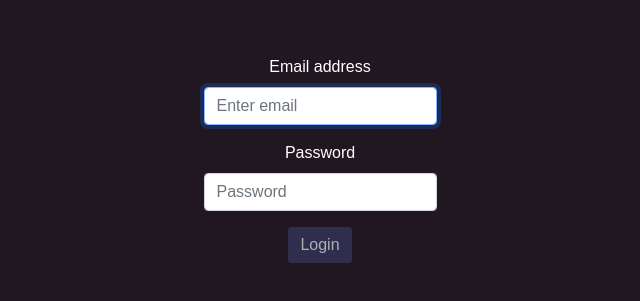
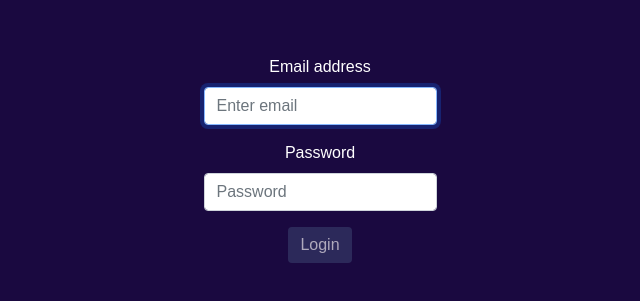
Before and after one commit to herrbaha/task_react_weather, a React (Create React App) app: page /login in a window 1280 px wide. Shown: the part 201-502 px from the top of the page, without its empty margins (320-960 px from the left). Built offline with nearby package versions, Linux system fonts and the light colour scheme.

Commit message:
background alte version

```diff
--- a/src/css/search.css
+++ b/src/css/search.css
@@ -3,7 +3,7 @@
 }
 
 body{
-    background-color:#211721;
+    background-color:#1a0940;
     color:#fff;
     font-family: sans-serif;
     text-align: center;
```
